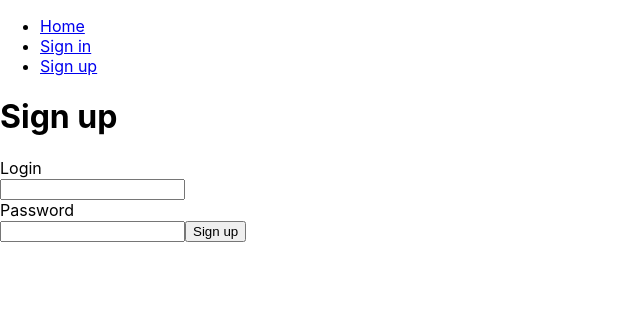
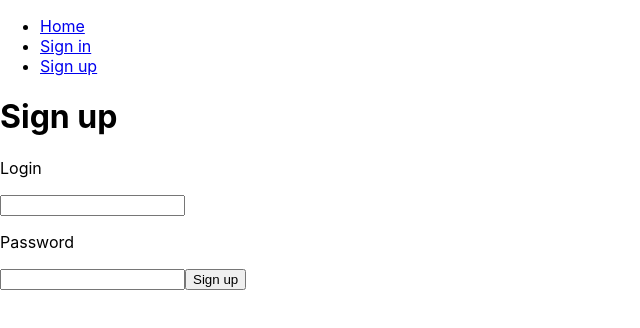
Before and after one commit to ilya2smirnov/short-links, a React (Create React App) app: page /sign-up in a window 1280 px wide. Shown: the top 328 px of the page, without its empty margins (0-640 px from the left). Built offline with nearby package versions, Linux system fonts and the light colour scheme.

Commit message:
Sign up new users

```diff
--- a/src/App.js
+++ b/src/App.js
@@ -22,7 +22,7 @@ function App() {
           <SignIn userPass={userPass}/>
         </Route>
         <Route path="/sign-up">
-          <SignUp />
+          <SignUp userPass={userPass}/>
         </Route>
         <Route path="/links">
           <GenerateLinkForm userPass={userPass}/>
--- a/src/SignUp.js
+++ b/src/SignUp.js
@@ -1,14 +1,33 @@
-import React from "react";
+import React, {useRef} from "react";
+import {useHistory} from "react-router-dom";
+import {addNewUser} from "./ApiHandler";
 
-function SignUp() {
+function SignUp(props) {
+  let history = useHistory();
+  let usernameInput = useRef();
+  let passwordInput = useRef();
+
+  function formOnSubmit(event) {
+    event.preventDefault();
+    console.log(usernameInput.current.value)
+    console.log(passwordInput.current.value)
+    addNewUser(usernameInput.current.value, passwordInput.current.value)
+      .then(() => {
+        props.userPass.set(usernameInput.current.value, passwordInput.current.value);
+        history.push("/links");
+      }).catch(err => {
+      console.log(err);
+    })
+  }
+
   return (
     <>
       <h1>Sign up</h1>
-      <form>
-        <div>Login</div>
-        <input type="text"/>
-        <div>Password</div>
-        <input type="text"/>
+      <form onSubmit={formOnSubmit}>
+        <p>Login</p>
+        <input name="Login" type="text" ref={usernameInput}/>
+        <p>Password</p>
+        <input name="Password" type="text" ref={passwordInput}/>
         <input type="submit" value="Sign up"/>
       </form>
     </>
```
